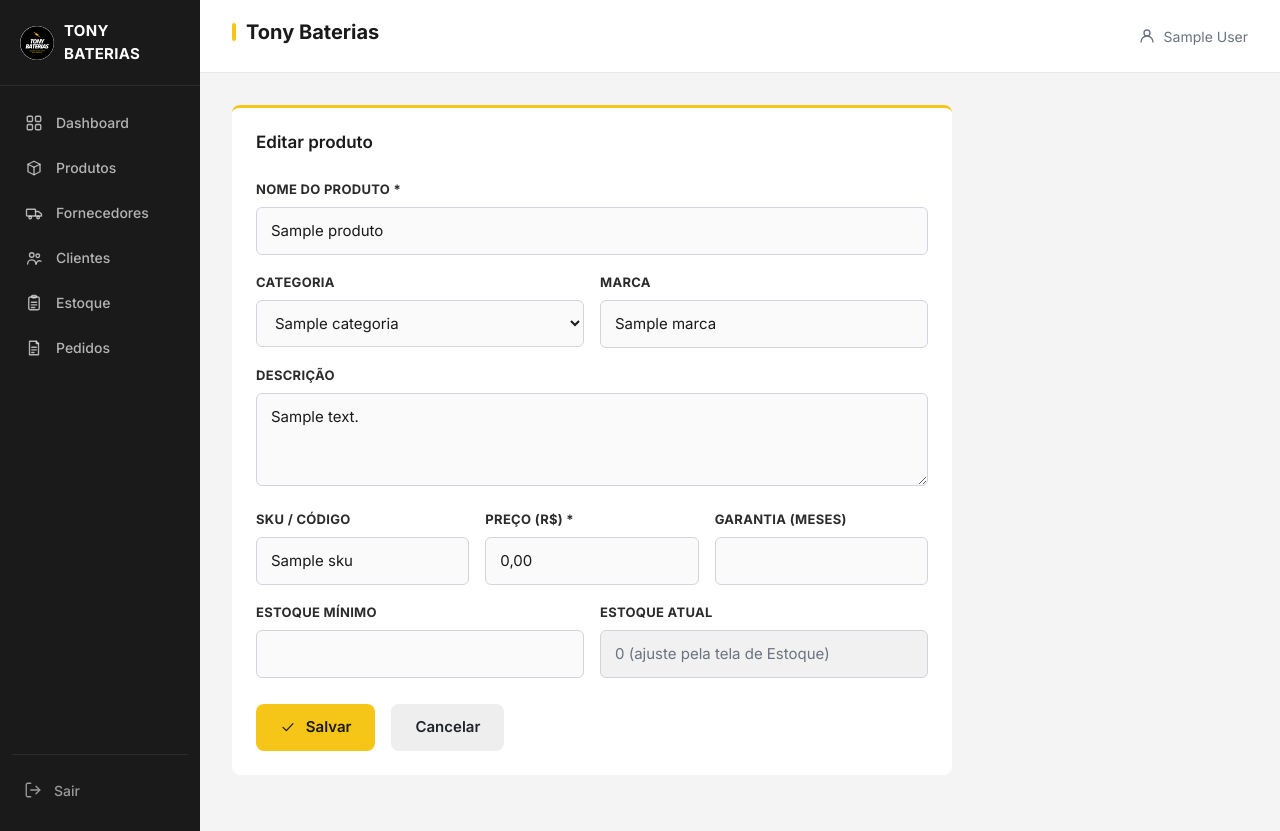
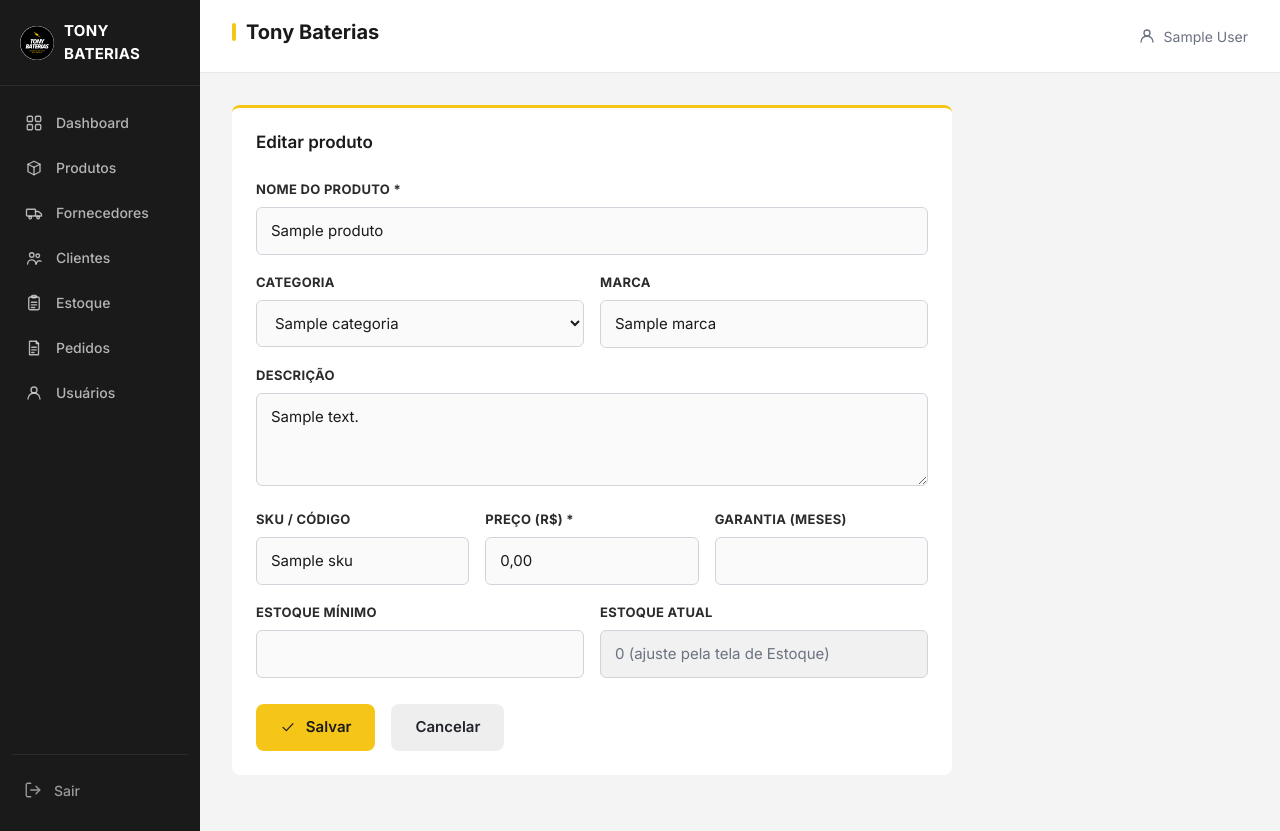
Before and after one commit to nick2103261/tony-baterias, a PHP site: the page made by app/views/produtos/form.php in a window 1280 px wide. Run offline with PHP 8.4, Linux system fonts and the light colour scheme; the visitor is signed in with stand-in values (Sample User, id 1); the template is opened without the code that fills it: most values are stand-ins (such as "Sample title", 1, 10 or a date in 2020).

Commit message:
O item Usuarios só aparece se você estiver logado com adm

```diff
--- a/app/views/layouts/cabecalho.php
+++ b/app/views/layouts/cabecalho.php
@@ -12,6 +12,10 @@ $itensMenu = [
     'estoque'      => ['label' => 'Estoque',      'icone' => 'estoque',      'link' => 'estoque.php'],
     'pedidos'      => ['label' => 'Pedidos',      'icone' => 'pedidos',      'link' => 'pedidos.php'],
 ];
+
+if (($_SESSION['usuario_perfil'] ?? null) === 'admin') {
+    $itensMenu['usuarios'] = ['label' => 'Usuários', 'icone' => 'pessoa', 'link' => 'usuarios.php'];
+}
 ?>
 <!DOCTYPE html>
 <html lang="pt-br">
```
